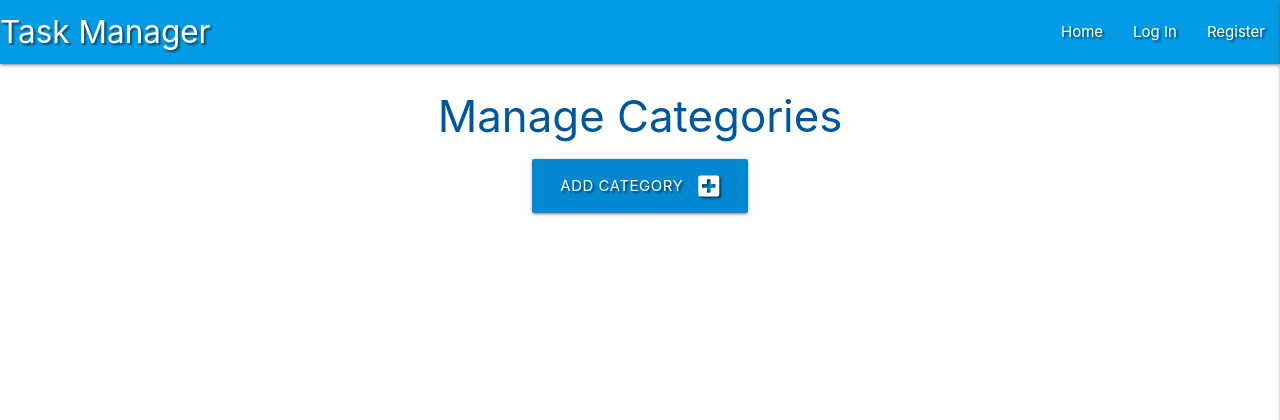
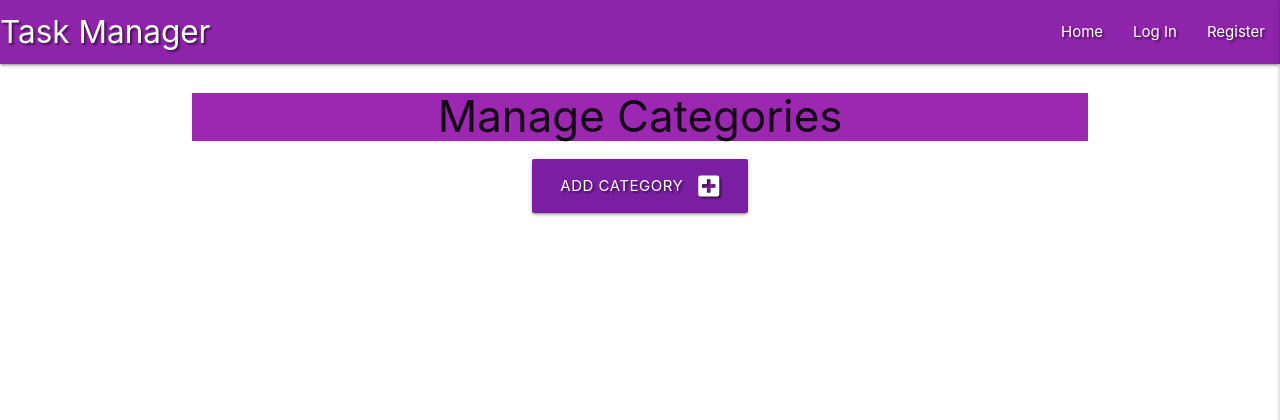
Before and after one commit to Tattered75/mini_project, a Flask app: page /get_categories in a window 1280 px wide. Shown: the top 420 px of the page. Run offline with Flask 2, Linux system fonts and the light colour scheme; data that the repository does not hold is empty; some libraries are stand-ins or nearby versions.

Commit message:
Edited colors

```diff
--- a/templates/add_category.html
+++ b/templates/add_category.html
@@ -1,14 +1,14 @@
 {% extends "base.html" %}
 {% block content %}
 
-    <h3 class="light-blue-text text-darken-4 center-align">Add Category</h3>
+    <h3 class="purple lighten-text text-darken-4 center-align">Add Category</h3>
 
     <div class="row card-panel grey lighten-5">
         <form class="col s12" method="POST" action="{{ url_for('add_category') }}">
             <!-- category name -->
             <div class="row">
                 <div class="input-field col s12">
-                    <i class="fas fa-folder-open prefix light-blue-text text-darken-4"></i>
+                    <i class="fas fa-folder-open prefix purple lighten-text text-darken-4"></i>
                     <input id="category_name" name="category_name" minlength="3" maxlength="25"
                         type="text" class="validate" required>
                     <label for="category_name">Category Name</label>
@@ -17,7 +17,7 @@
             <!-- submit button -->
             <div class="row">
                 <div class="col s12 center-align">
-                    <button type="submit" class="btn-large light-blue darken-1 text-shadow">
+                    <button type="submit" class="btn-large purple darken-1 text-shadow">
                         Add Category <i class="fas fa-plus-square right"></i>
                     </button>
                 </div>
--- a/templates/base.html
+++ b/templates/base.html
@@ -15,7 +15,7 @@
 
 	<header>
         <!-- top navbar -->
-		<nav class="nav-extended text-shadow light-blue darken-1">
+		<nav class="nav-extended text-shadow purple darken-1">
 			<div class="nav-wrapper">
 				<a href="{{ url_for('get_tasks') }}" class="brand-logo">Task Manager</a>
 				<a href="#" data-target="mobile-demo" class="sidenav-trigger right"><i class="fas fa-bars"></i></a>
@@ -38,7 +38,7 @@
 
         <!-- mobile sidenav -->
 		<ul class="sidenav" id="mobile-demo">
-            <li><h4 class="center-align light-blue-text text-darken 4">Task Manager</h4></li>
+            <li><h4 class="center-align purple lighten-text text-darken-4">Task Manager</h4></li>
             <li><a href="{{ url_for('get_tasks') }}">Home</a></li>
             {% if session.user %}
                 <li><a href="{{ url_for('profile', username=session['user']) }}">Profile</a></li>
@@ -60,7 +60,7 @@
             {% if messages %}
                 {% for message in messages %}
                     <div class="row flashes">
-                        <h4 class="light-blue lighten-4 center-align">{{ message }}</h4>
+                        <h4 class="purple darken-1 center-align">{{ message }}</h4>
                     </div>
                 {% endfor %}
             {% endif %}
--- a/templates/categories.html
+++ b/templates/categories.html
@@ -1,11 +1,11 @@
 {% extends "base.html" %}
 {% block content %}
 
-    <h3 class="light-blue-text text-darken-4 center-align">Manage Categories</h3>
+    <h3 class="purple lighten-text text-darken-4 center-align">Manage Categories</h3>
 
     <div class="row">
         <div class="col s12 center-align">
-            <a href="{{ url_for('add_category') }}" class="btn-large light-blue darken-2 text-shadow">
+            <a href="{{ url_for('add_category') }}" class="btn-large purple darken-2 text-shadow">
                 Add Category <i class="fas fa-plus-square right"></i>
             </a>
         </div>
@@ -14,13 +14,13 @@
     <div class="row">
         {% for category in categories %}
             <div class="col s12 m3">
-                <div class="card light-blue darken-4 text-shadow center-align">
+                <div class="card purple darken-4 text-shadow center-align">
                     <div class="card-content white-text">
                         <span class="card-title">{{ category.category_name }}</span>
                     </div>
                     <div class="card-action">
                         <a href="{{ url_for('edit_category', category_id=category._id) }}" class="btn green accent-4">Edit</a>
-                        <a href="{{ url_for('delete_category', category_id=category._id) }}" class="btn light-blue lighten-1">Delete</a>
+                        <a href="{{ url_for('delete_category', category_id=category._id) }}" class="btn  purple lighten-2">Delete</a>
                     </div>
                 </div>
             </div>
--- a/templates/edit_category.html
+++ b/templates/edit_category.html
@@ -1,14 +1,14 @@
 {% extends "base.html" %}
 {% block content %}
 
-    <h3 class="light-blue-text text-darken-4 center-align">Edit Category</h3>
+    <h3 class="purple lighten-text text-darken-4 center-align">Edit Category</h3>
 
     <div class="row card-panel grey lighten-5">
         <form class="col s12" method="POST" action="{{ url_for('edit_category', category_id=category._id) }}">
             <!-- category name -->
             <div class="row">
                 <div class="input-field col s12">
-                    <i class="fas fa-folder-open prefix light-blue-text text-darken-4"></i>
+                    <i class="fas fa-folder-open prefix purple lighten-text text-darken-4"></i>
                     <input id="category_name" name="category_name" minlength="3" maxlength="25"
                         type="text" value="{{ category.category_name }}" class="validate" required>
                     <label for="category_name">Category Name</label>
@@ -20,7 +20,7 @@
                     <a href="{{ url_for('get_categories') }}" class="btn-large red text-shadow">
                         Cancel <i class="fas fa-times-circle right"></i>
                     </a>
-                    <button type="submit" class="btn-large light-blue darken-1 text-shadow">
+                    <button type="submit" class="btn-large purple darken-1 text-shadow">
                         Edit Category <i class="fas fa-edit right"></i>
                     </button>
                 </div>
```
Also changed, not shown: templates/add_tasks.html (+7 -7 lines).
